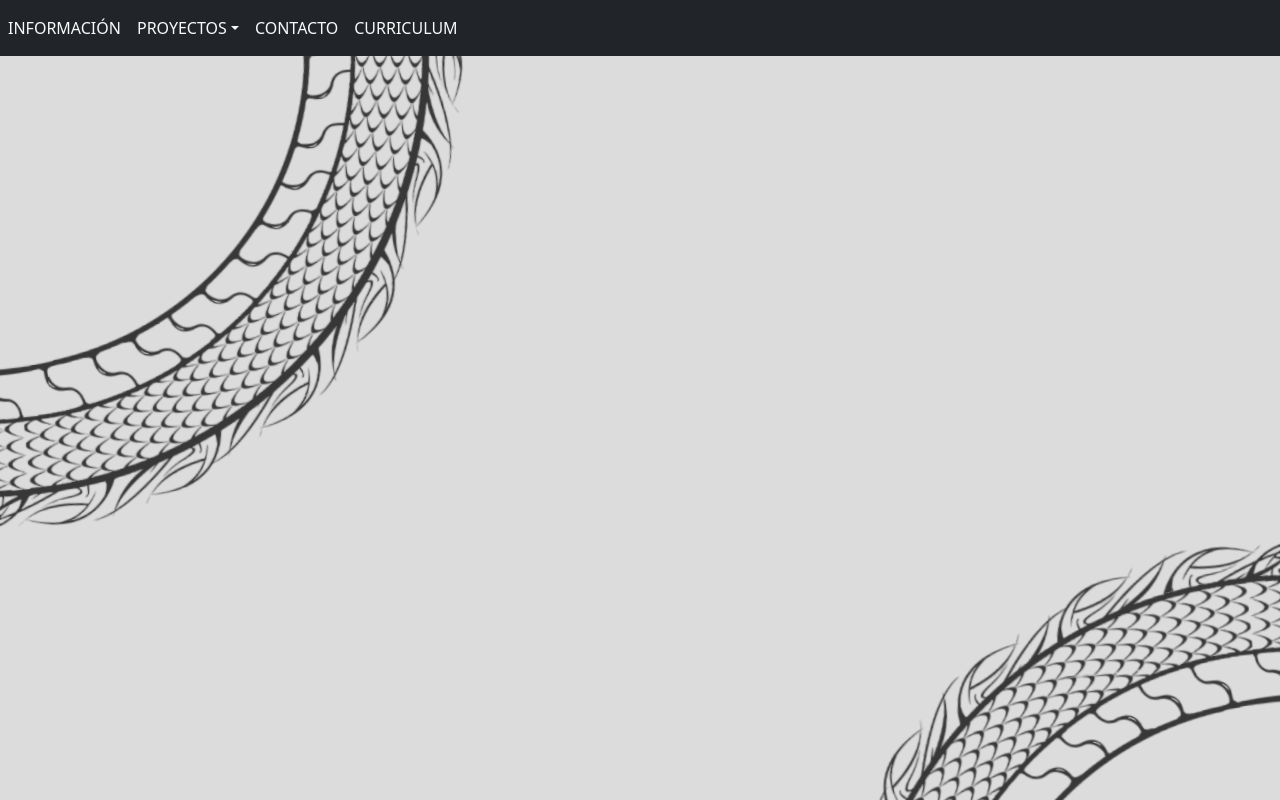
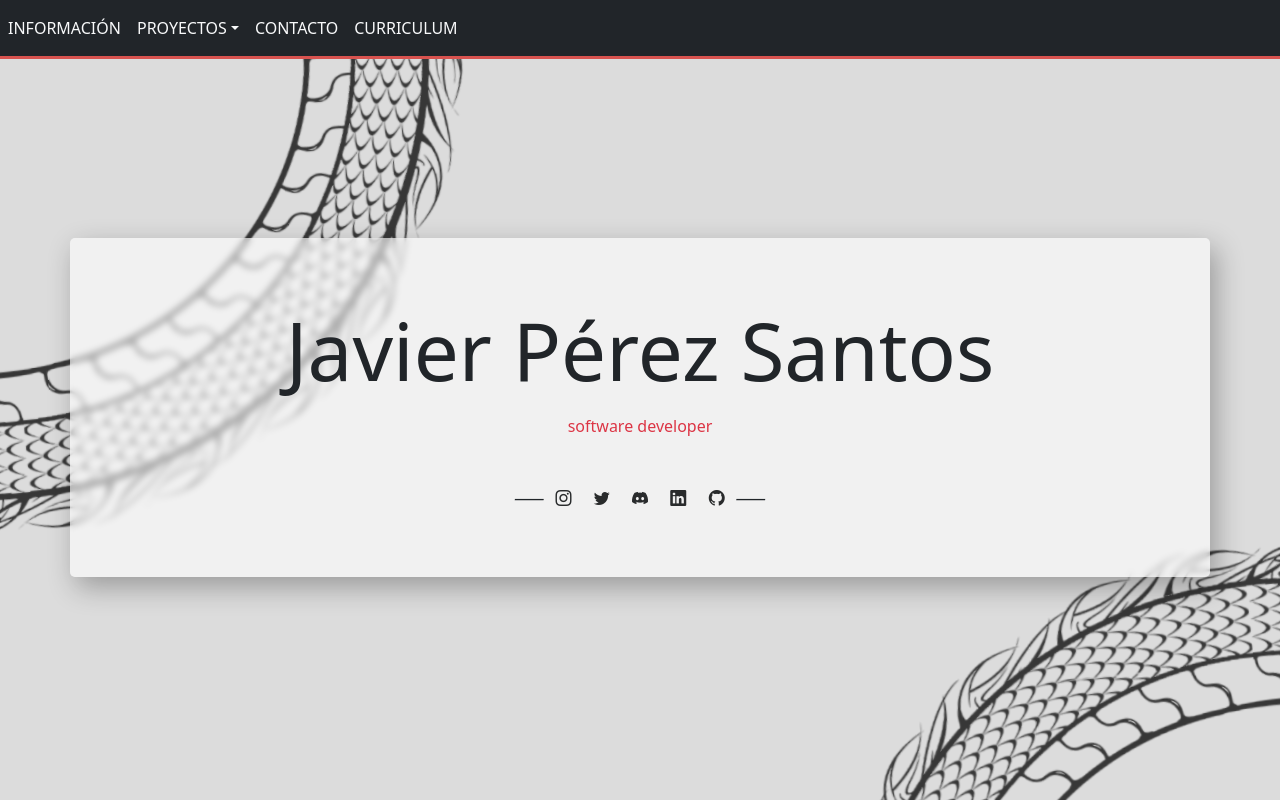
Before and after one commit to jvprz/jps_website_angular, an Angular app in the folder jvprz/: page / in a window 1280 px wide. Shown: the top 800 px of the page. Built offline with nearby package versions, Linux system fonts and the light colour scheme.

Commit message:
Landing colors

```diff
--- a/jvprz/src/app/app.component.html
+++ b/jvprz/src/app/app.component.html
@@ -1,3 +1,4 @@
 <app-navbar></app-navbar>
+<app-landing></app-landing>
 <app-background></app-background>
 <router-outlet></router-outlet>
--- a/jvprz/src/app/components/landing/landing.component.css
+++ b/jvprz/src/app/components/landing/landing.component.css
@@ -0,0 +1,30 @@
+.container {
+  position: absolute;
+  margin-left: auto;
+  margin-right: auto;
+  left: 0;
+  right: 0;
+  text-align: center;
+
+  background-color: rgba(255,255,255,0.6);
+  backdrop-filter: blur(3px);
+
+  -webkit-box-shadow: 6px 10px 28px 0px rgba(0,0,0,0.75);
+  -moz-box-shadow: 6px 10px 28px 0px rgba(0,0,0,0.75);
+  box-shadow: 6px 10px 28px 0px rgba(0,0,0,0.30);
+  border-radius: 5px;
+
+  margin-top: 14%;
+  padding-top: 5%;
+  padding-bottom: 4%;
+}
+
+a {
+  margin-right: 1%;
+  margin-left: 1%;
+
+  color: #292b2c;
+}
+a:hover {
+  color:#d9534f;
+}
--- a/jvprz/src/app/components/landing/landing.component.html
+++ b/jvprz/src/app/components/landing/landing.component.html
@@ -1 +1,20 @@
-<p>landing works!</p>
+<div class="container text-center">
+  <p class="main-name display-1">Javier Pérez Santos</p>
+          <p class="subtitle display-7 text-danger">software developer</p>
+          <!-- start icon buttons -->
+          <p class="main-icons mt-5">
+            <i>⸺</i>
+            <!-- instagram icon -->
+            <a href="https://www.instagram.com/jvprz_/" target="_blank" class="bi bi-instagram"></a>
+            <!-- twitter icon -->
+            <a href="https://twitter.com/jprimee_" target="_blank" class="bi bi-twitter"></a>
+            <!-- discord icon -->
+            <a href="https://discord.com/users/351742989518766090" target="_blank" class="bi bi-discord"></a>
+            <!-- linkedin icon -->
+            <a href="https://www.linkedin.com/in/jvprz/" target="_blank" class="bi bi-linkedin"></a>
+            <!-- github icon -->
+            <a href="https://github.com/jvprz" target="_blank" class="bi bi-github"></a>
+            <i>⸺</i>
+          <!-- end icon buttons -->
+          </p>
+</div>
--- a/jvprz/src/app/components/navbar/navbar.component.css
+++ b/jvprz/src/app/components/navbar/navbar.component.css
@@ -0,0 +1,3 @@
+.top-nav {
+  border-bottom: 3px solid #d9534f;
+}
--- a/jvprz/src/index.html
+++ b/jvprz/src/index.html
@@ -7,6 +7,7 @@
   <meta name="viewport" content="width=device-width, initial-scale=1">
   <link rel="icon" type="image/x-icon" href="favicon.ico">
   <link rel="stylesheet" href="https://maxcdn.bootstrapcdn.com/bootstrap/4.0.0/css/bootstrap.min.css">
+  <link rel="stylesheet" href="https://cdn.jsdelivr.net/npm/bootstrap-icons@1.10.5/font/bootstrap-icons.css">
 </head>
 <body style="overflow-x: hidden;">
   <app-root></app-root>
```
